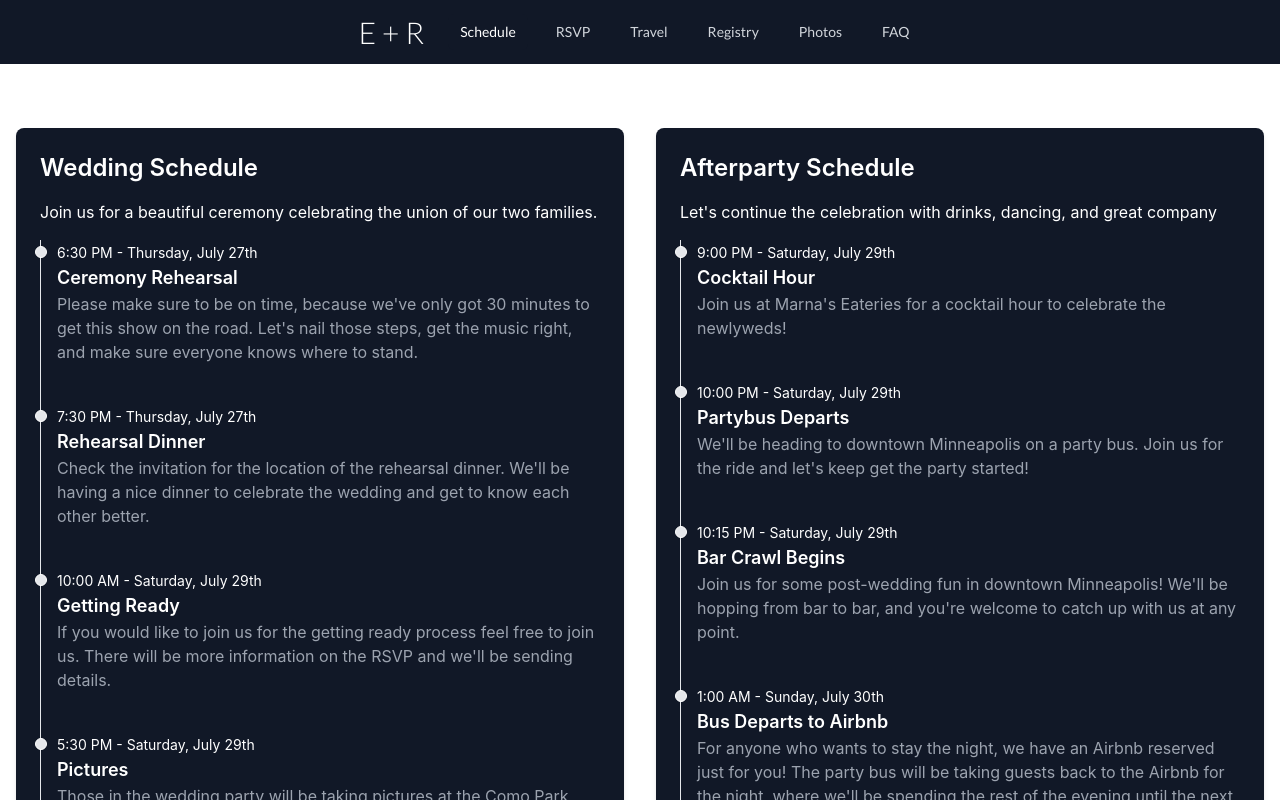
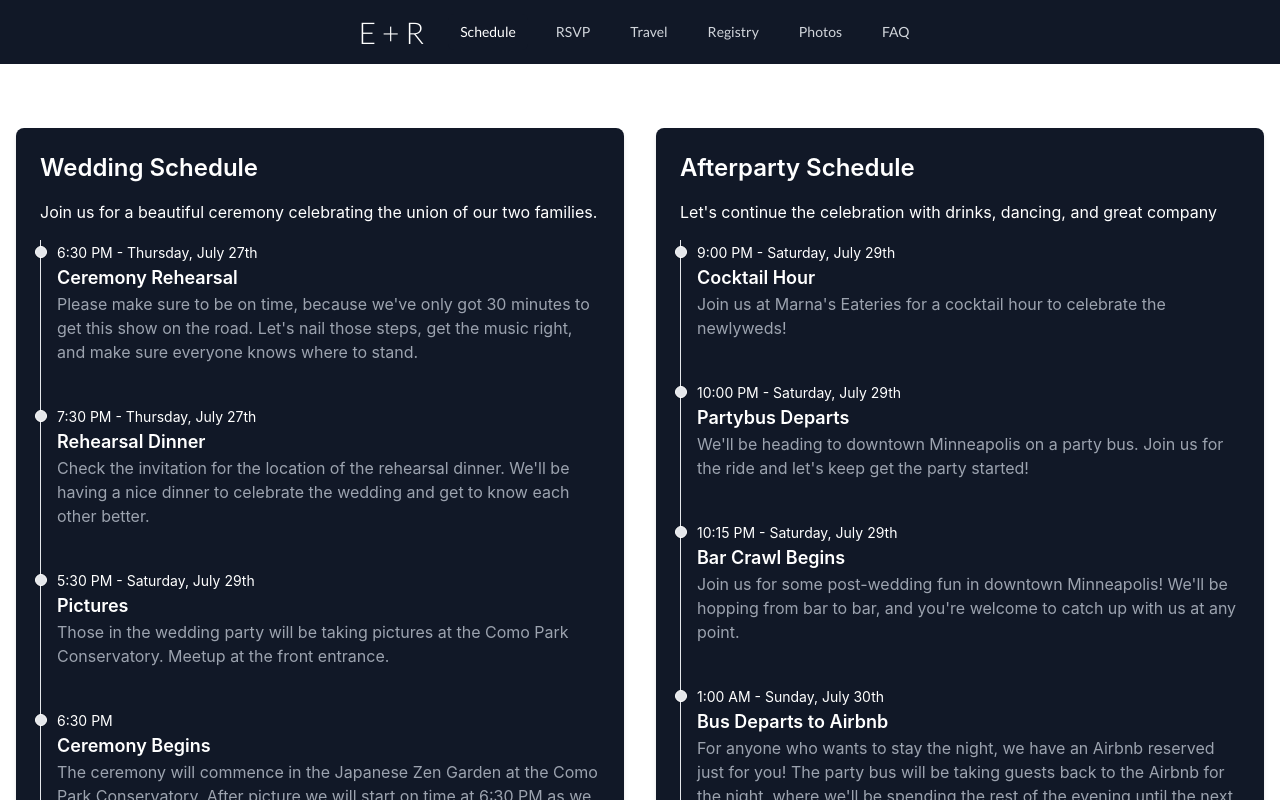
Before and after one commit to ethanj1221/wedding-website, a React (Create React App) app: page /schedule in a window 1280 px wide. Shown: the top 800 px of the page. Built offline with nearby package versions, Linux system fonts and the light colour scheme.

Commit message:
removed from schedule and spelling

```diff
--- a/src/pages/Rsvp.jsx
+++ b/src/pages/Rsvp.jsx
@@ -58,7 +58,7 @@ const Rsvp = () => {
       note: "Please check schedule for timeline. We will be providing an Airbnb for those who would like to stay the night and get ready. For those who have RSVPed for the Airbnb, rooms are first come first serve. Checkin is at 3 PM and checkout is at 11 AM.",
     },
     {
-      title: "Airbnb Accomidations",
+      title: "Airbnb Accommodations",
       description:
         "Let's continue the celebration with drinks, dancing, and great company.",
       details: [
--- a/src/pages/Schedule.jsx
+++ b/src/pages/Schedule.jsx
@@ -15,12 +15,12 @@ const Schedule = () => {
         "Check the invitation for the location of the rehearsal dinner. We'll be having a nice dinner to celebrate the wedding and get to know each other better.",
       time: "7:30 PM - Thursday, July 27th",
     },
-    {
-      title: "Getting Ready",
-      description:
-        "If you would like to join us for the getting ready process feel free to join us. There will be more information on the RSVP and we'll be sending details.",
-      time: "10:00 AM - Saturday, July 29th",
-    },
+    // {
+    //   title: "Getting Ready",
+    //   description:
+    //     "If you would like to join us for the getting ready process feel free to join us. There will be more information on the RSVP and we'll be sending details.",
+    //   time: "10:00 AM - Saturday, July 29th",
+    // },
     {
       title: "Pictures",
       description: "Those in the wedding party will be taking pictures at the Como Park Conservatory. Meetup at the front entrance.",
```
